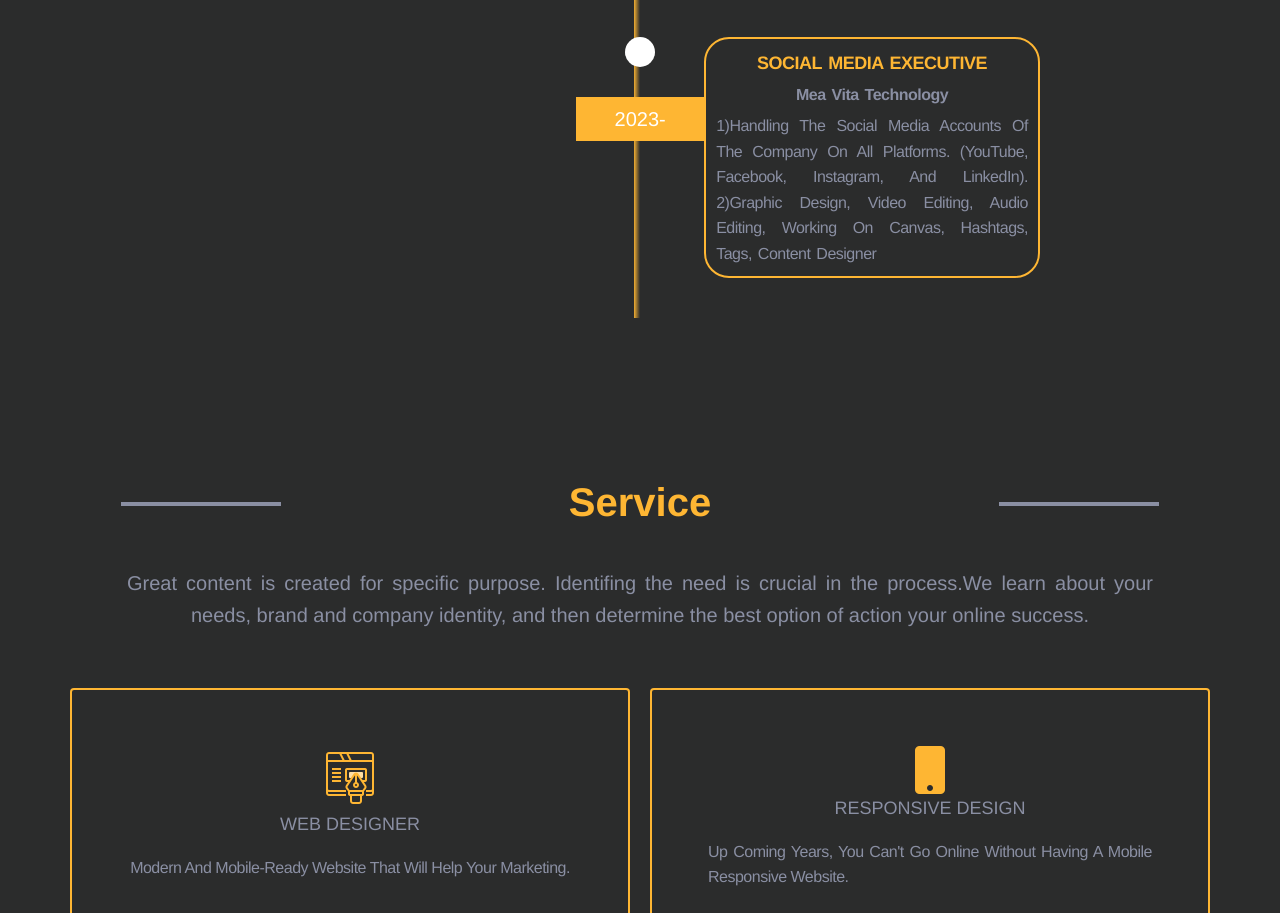
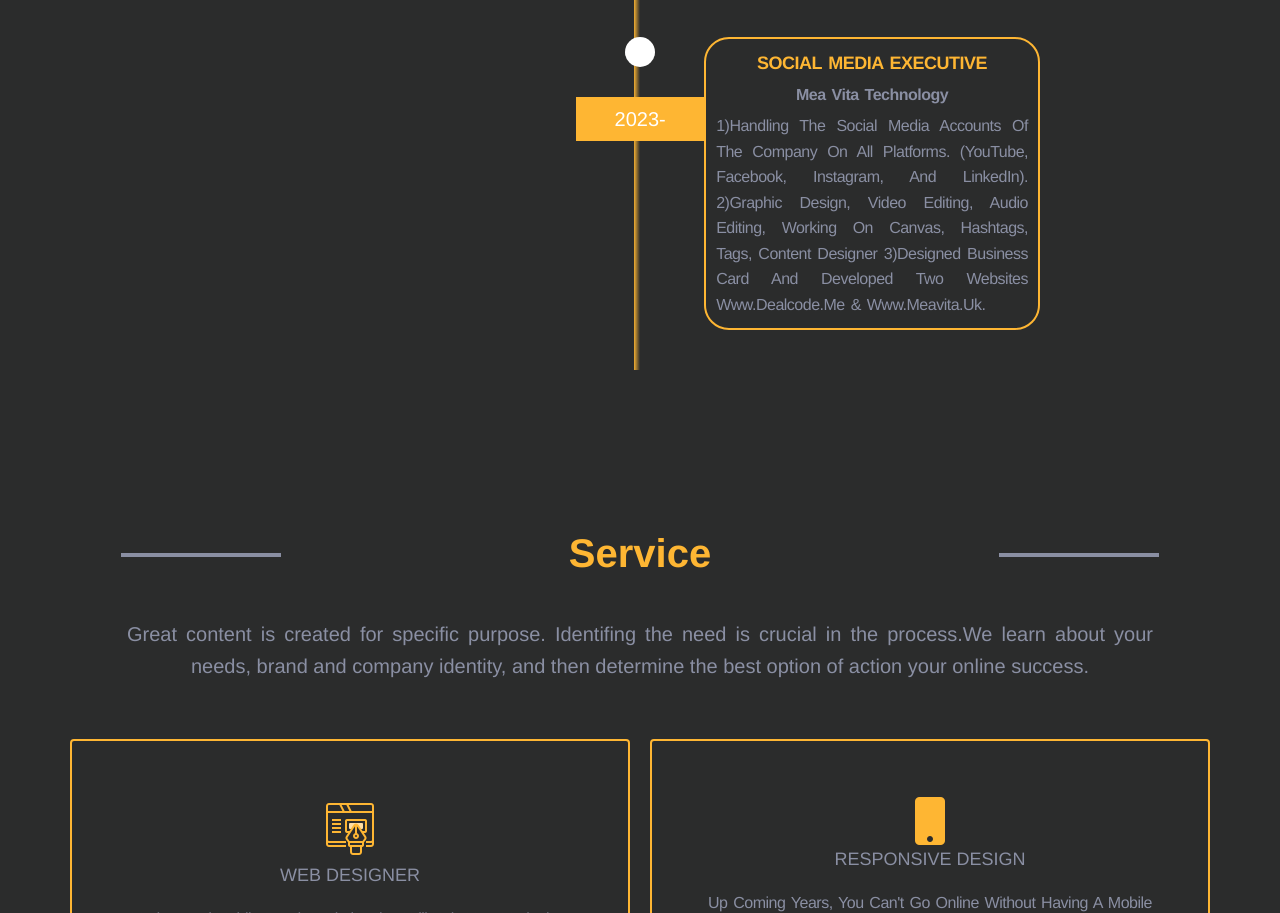
Before and after one commit to ipreetimaurya/preetimaurya.github.io, a website: page index.html in a window 1280 px wide. Shown: the part 3755-4668 px from the top of the page. Drawn offline with Linux system fonts and the light colour scheme.

Commit message:
Update index.html

```diff
--- a/index.html
+++ b/index.html
@@ -65,7 +65,7 @@
 
 							<div class="about-info__links">
 								<!-- <a href="#!" class="about-info__single-link dark-btn">hire me</a> -->
-								<a href="https://drive.google.com/file/d/1SvOwH8f__rw62x_7Yx8hr8oVEgju963j/view?usp=drive_link" target="_blank" class="about-info__single-link light-btn" download>download cv <i class="fa fa-cloud-download-alt change"></i></a>
+								<a href="https://drive.google.com/file/d/1B5c_YEK4KxuQYasCZBgrsGx57cuA5GES/view?usp=sharing" target="_blank" class="about-info__single-link light-btn" download>download cv <i class="fa fa-cloud-download-alt change"></i></a>
 							</div>
 							</div>
 					</div>
@@ -295,7 +295,10 @@
 									<h3>Mea Vita Technology</h3>
 									<p>
 										 1)Handling the social media accounts of the company on all platforms. (YouTube, Facebook, Instagram, and LinkedIn).
-2)Graphic design, video editing, audio editing, working on canvas, hashtags, tags, content designer</p>
+2)Graphic design, video editing, audio editing, working on canvas, hashtags, tags, content designer
+									3)Designed Business card and Developed two websites
+      www.dealcode.me & www.meavita.uk.
+									</p>
 									</div>
 							</div>
 
```
